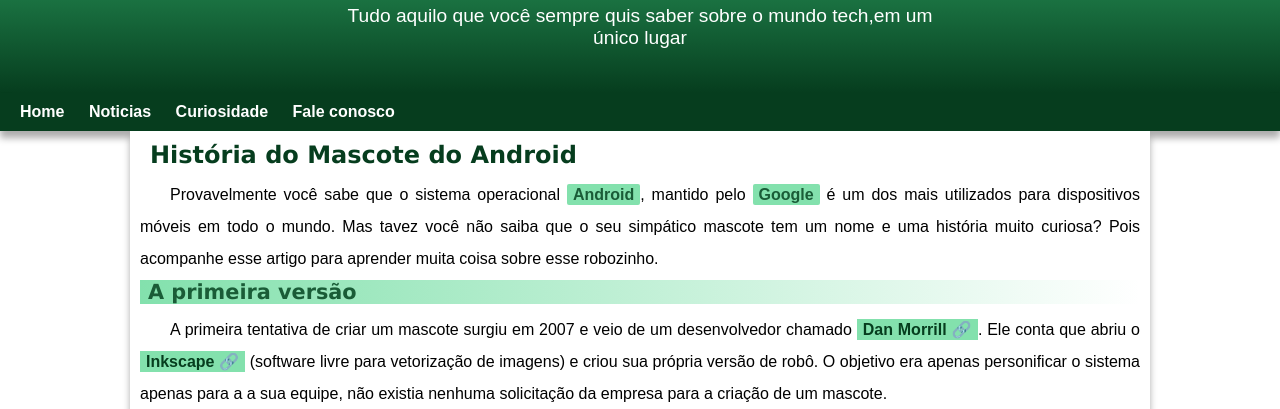
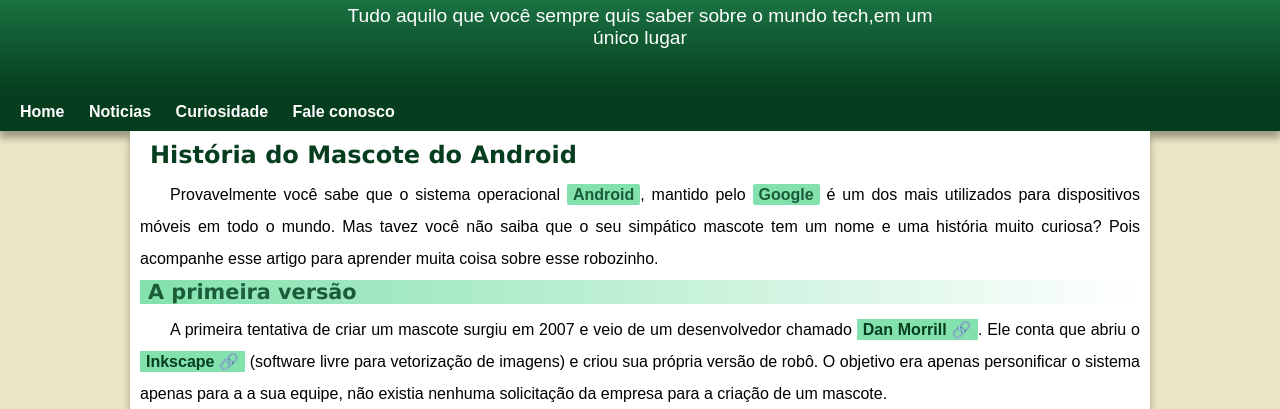
Before and after one commit to GabrieGPimentel/Outro, a plain HTML site: page index.html in a window 1280 px wide. Shown: the part 97-506 px from the top of the page. Drawn offline with Linux system fonts and the light colour scheme; a web font is replaced by a local one.

Commit message:
css normal novamente

```diff
--- a/Css/style.css
+++ b/Css/style.css
@@ -31,7 +31,7 @@
 
 
  body{
-    background-color: (--cor0);
+    background-color: var(--cor0);
      font-family: var(--fonte-padrao);
 
   }
```
